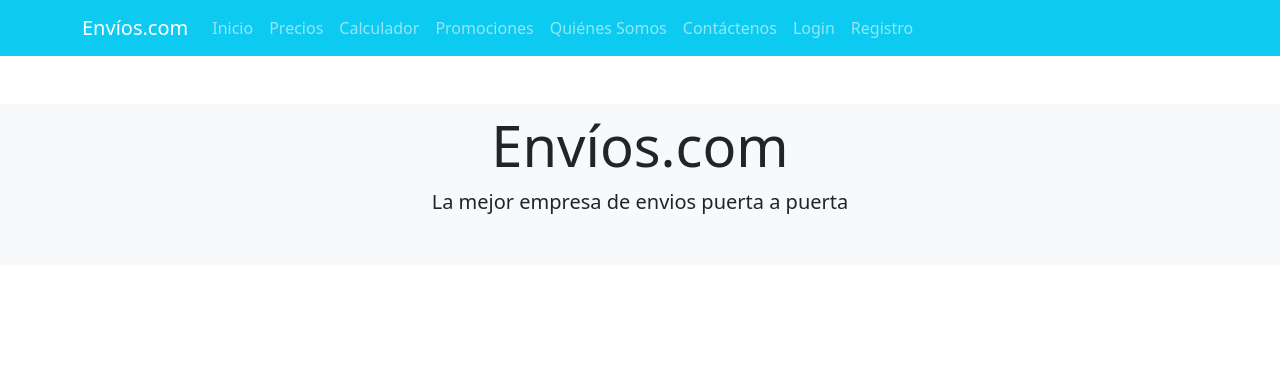
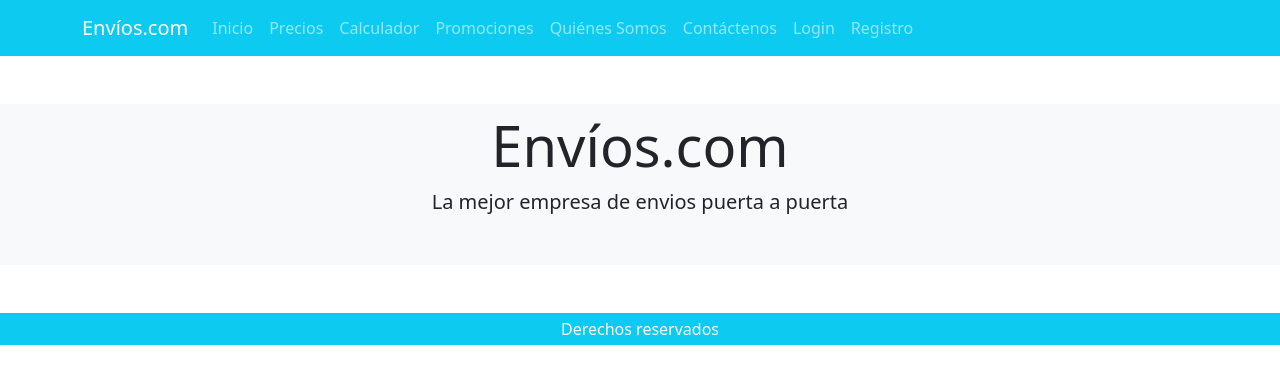
Before and after one commit to Juan-David-Orozco/front-end, a plain HTML site: page index.html in a window 1280 px wide. Drawn offline with nearby package versions, Linux system fonts and the light colour scheme.

Commit message:
Añadiendo el footer

```diff
--- a/index.html
+++ b/index.html
@@ -92,6 +92,14 @@
         </div>
       </main>
 
+      <footer class="container-fluid py-1 bg-info text-white">
+        <div class="row">
+          <div class="col text-center">
+            Derechos reservados
+          </div>
+        </div>
+      </footer>
+
     <script
         src="https://cdn.jsdelivr.net/npm/bootstrap@5.0.0-beta1/dist/js/bootstrap.bundle.min.js"
         integrity="sha384-ygbV9kiqUc6oa4msXn9868pTtWMgiQaeYH7/t7LECLbyPA2x65Kgf80OJFdroafW"
```
